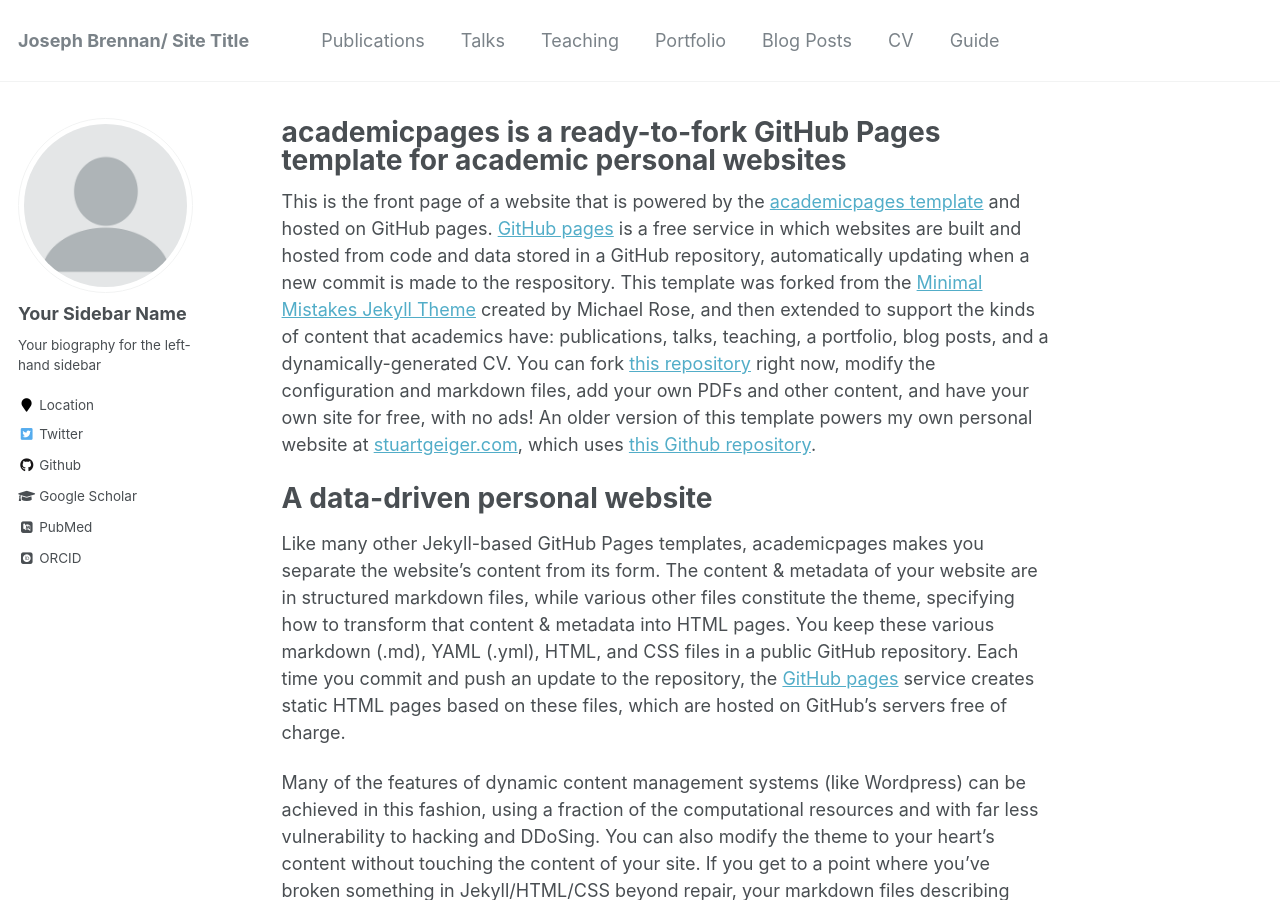
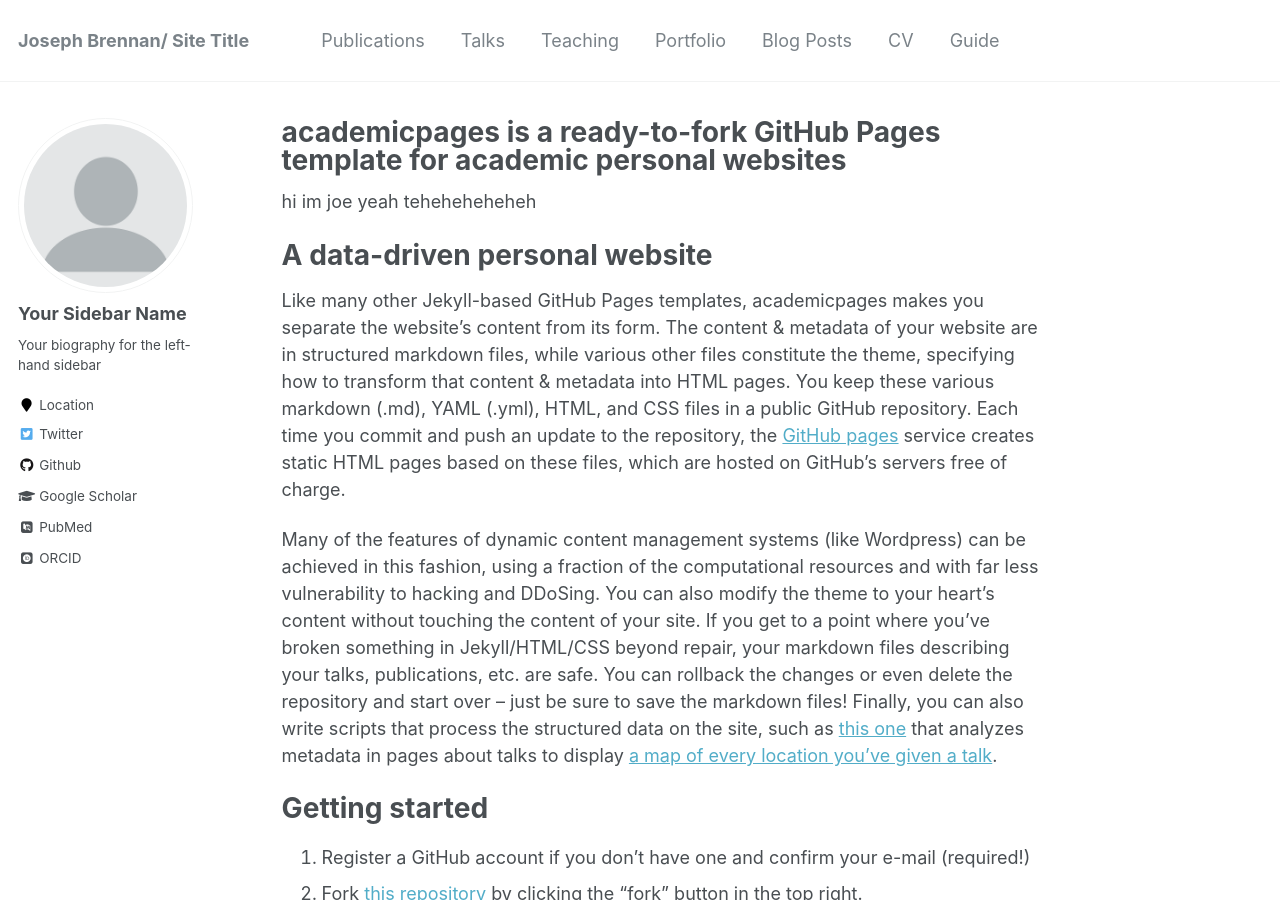
Before and after one commit to biologyjoe87/biologyjoe87.github.io, a Jekyll site: the page built from _pages/about.md, in a window 1280 px wide and 900 px high. Built offline with Jekyll 4.4.1, drawn with Linux system fonts in a browser that asks for light colours; some web fonts are replaced.

Commit message:
Update about.md

```diff
--- a/_pages/about.md
+++ b/_pages/about.md
@@ -8,7 +8,7 @@
   - /about.html
 ---
 
-This is the front page of a website that is powered by the [academicpages template](https://github.com/academicpages/academicpages.github.io) and hosted on GitHub pages. [GitHub pages](https://pages.github.com) is a free service in which websites are built and hosted from code and data stored in a GitHub repository, automatically updating when a new commit is made to the respository. This template was forked from the [Minimal Mistakes Jekyll Theme](https://mmistakes.github.io/minimal-mistakes/) created by Michael Rose, and then extended to support the kinds of content that academics have: publications, talks, teaching, a portfolio, blog posts, and a dynamically-generated CV. You can fork [this repository](https://github.com/academicpages/academicpages.github.io) right now, modify the configuration and markdown files, add your own PDFs and other content, and have your own site for free, with no ads! An older version of this template powers my own personal website at [stuartgeiger.com](http://stuartgeiger.com), which uses [this Github repository](https://github.com/staeiou/staeiou.github.io).
+hi im joe yeah teheheheheheh
 
 A data-driven personal website
 ======
```
